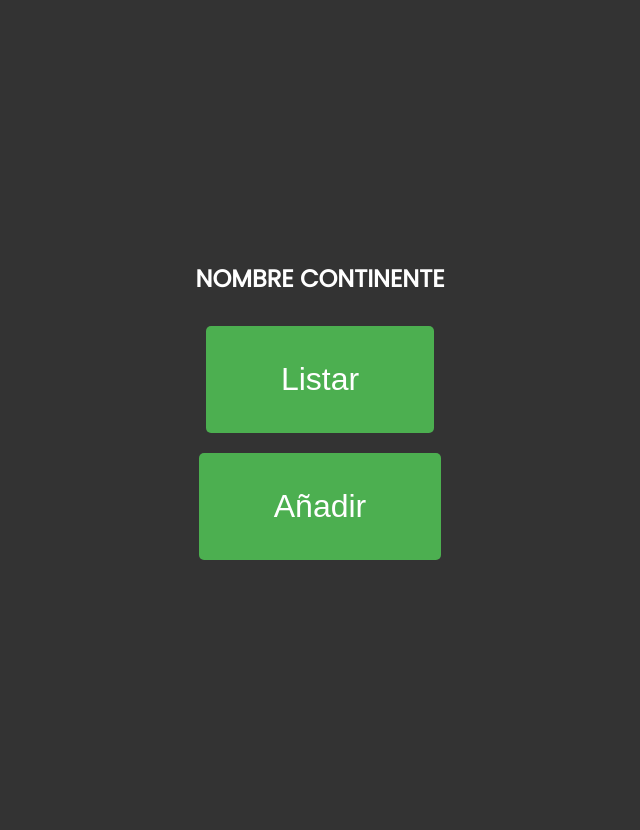
After one commit to aurajd/2223_2DAW_HACIA_UN_CIUDADANO_GLOBAL, a PHP site: page /conflictos/menu.html in a window 1280 px wide. The commit adds this page. Shown: the whole page, without its empty margins (320-960 px from the left). Run offline with PHP 8.4, Linux system fonts and the light colour scheme.

Commit message:
menu conflictos

```diff
--- /dev/null
+++ b/diseño/mockups/admin/conflictos/menu.html
@@ -0,0 +1,17 @@
+<!DOCTYPE html>
+    <html lang="es">
+    <head>
+        <meta charset="UTF-8">
+        <meta name="viewport" content="width=device-width, initial-scale=1.0">
+        <link rel="stylesheet" href="../css/style_admin.css">
+    </head>
+    <body>
+        <div class="menu">
+            <h1>NOMBRE CONTINENTE</h1>
+            <div class="botones">
+                <button class="boton">Listar</button>
+                <button class="boton">Añadir</button>
+            </div>
+        </div>
+    </body>
+</html>
--- a/diseño/mockups/admin/css/style_admin.css
+++ b/diseño/mockups/admin/css/style_admin.css
@@ -227,3 +227,37 @@ td a:hover {
     width: 30%;
     color: black;
 }
+
+.menu {
+    background-color: #333;
+    color: #fff;
+    text-align: center;
+    padding: 15px;
+    height: 100vh; /* Ocupa el 100% de la altura de la pantalla */
+    display: flex;
+    flex-direction: column;
+    justify-content: center;
+}
+
+.menu h1 {
+    margin: 0;
+    font-size: 1.5em;
+}
+
+.botones {
+    display: flex;
+    flex-direction: column;
+    align-items: center;
+    margin-top: 20px;
+}
+
+.boton {
+    margin: 10px;
+    padding: 35px 75px; /* Ajuste del tamaño del botón */
+    background-color: #4caf50;
+    color: #fff;
+    border: none;
+    border-radius: 5px;
+    cursor: pointer;
+    font-size: 2em; /* Ajuste del tamaño de la fuente */
+}
```
